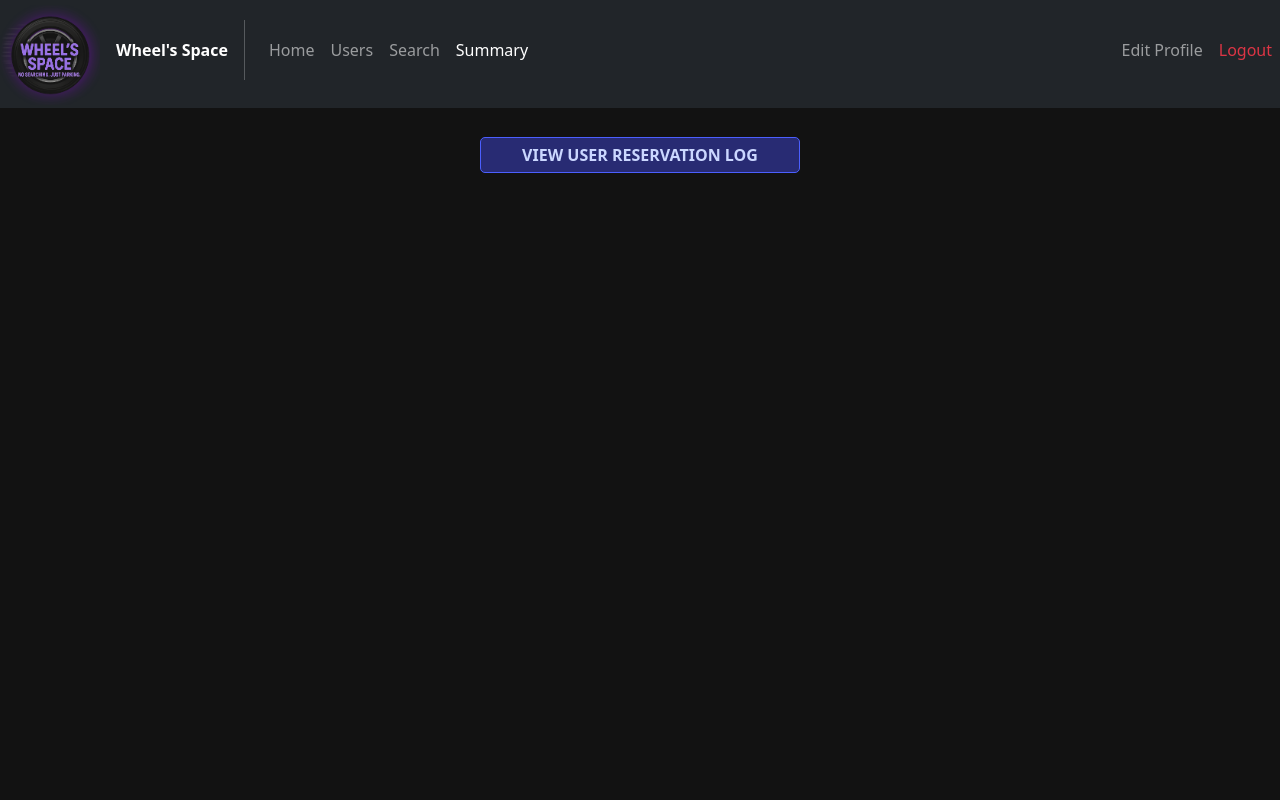
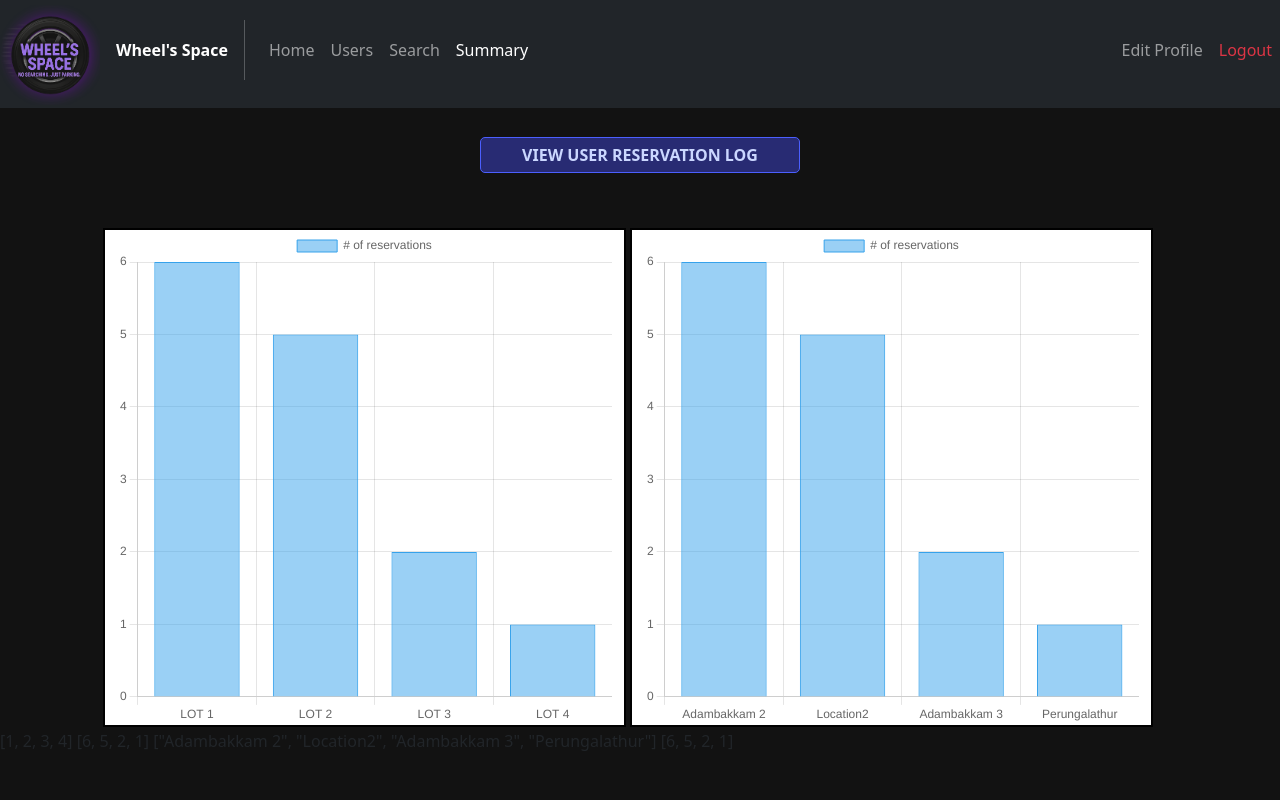
Before and after one commit to KarthikPreVin/Wheels-Space, a Flask app: page /adminsummary in a window 1280 px wide. Run offline with Flask 3, Linux system fonts and the light colour scheme; data comes from the database, SQL or seed files in the repository.

Commit message:
added admin charts using chart.js

```diff
--- a/controllers/admin_routes.py
+++ b/controllers/admin_routes.py
@@ -216,7 +216,25 @@ def adminsearch():
 
 @admin_routes.route("/adminsummary")
 def adminsummary():
-    return render_template("admin_summary.html")
+    # collect lotwise reservaation count
+    # collect location wise reservation count
+    query = text(
+        """
+        SELECT lots.lot_id, lots.location, count(*) as total
+        FROM reservations res
+        JOIN spots ON (spots.spot_id = res.spot_id)
+        JOIN lots ON (lots.lot_id = spots.lot_id)
+        GROUP BY lots.lot_id,lots.location
+        """
+    )
+    data = db.session.execute(query).all()
+    dict1 = {}
+    dict2 = {}
+    for row in data:
+        dict1[row.lot_id] = dict1.get(row.lot_id,0)+row.total
+        dict2[row.location] = dict2.get(row.location,0)+row.total
+
+    return render_template("admin_summary.html", data1 = dict1, data2 = dict2)
 
 @admin_routes.route("/adminedit", methods = ["GET","POST"])
 def adminedit():
--- a/static/css/General_style.css
+++ b/static/css/General_style.css
@@ -263,3 +263,9 @@ body{
     overflow-x: auto;
     width: 90%;
 }
+
+.chart{
+    background-color: white;
+    border: 2px solid black;
+    margin: 2px;
+}
--- a/templates/admin_summary.html
+++ b/templates/admin_summary.html
@@ -8,14 +8,12 @@
     <link rel="stylesheet" href="../static/css/General_style.css">
     <link rel="stylesheet" href="../static/css/Admin_style.css">
     <script src="https://cdn.jsdelivr.net/npm/bootstrap@5.3.0/dist/js/bootstrap.bundle.min.js"></script>
-    <style>
-
-    </style>
+    <script src="https://cdn.jsdelivr.net/npm/chart.js"></script>
 </head>
 <body>
     <nav class="navbar navbar-expand-lg navbar-dark bg-dark my-nav-bar">
         <div class="navbar-brand logo">
-            <img src = {{ url_for('static', filename='images/logo.png')}} alt="WHEEL'S SPACE LOGO" id="logo" class="img-fluid mb-5">
+            <img src = "{{ url_for('static', filename='images/logo.png')}}" alt="WHEEL'S SPACE LOGO" id="logo" class="img-fluid mb-5">
         </div>
         <span class="fw-bold text-white">Wheel's Space</span>
 
@@ -53,5 +51,70 @@
             <a href="{{url_for('admin_routes.adminhistory')}}" class="admin-button col-11 col-sm-6 col-md-4 col-xl-3 edit-btn">VIEW USER RESERVATION LOG</a>
         </div>
     </div>
+    <div class="container-fluid row d-flex justify-content-center">
+        <div class="chart col-11 col-md-5">
+            <canvas id="chart1" width="600" height="600"></canvas>
+        </div>
+        <div class="chart col-11 col-md-5">
+            <canvas id="chart2" width="600" height="600"></canvas>
+        </div>
+    </div>
+
+    {% set x1 = data1.keys() | list %}
+    {% set y1 = data1.values() | list %}
+
+    {% set x2 = data2.keys() | list | tojson%}
+    {% set y2 = data2.values() | list %}
+
+
+    {{x1}}
+    {{y1}}
+    {{x2}}
+    {{y2}}
+    <script>
+        const chart1 = document.getElementById("chart1");
+        const chart2 = document.getElementById("chart2");
+        function concatlot(num){
+            return `LOT ${num}`
+        }
+        new Chart(chart1,{
+            type: 'bar',
+            data: {
+                labels: {{x1}}.map(concatlot) ,
+                datasets: [{
+                    label: '# of reservations',
+                    data: {{y1}},
+                    borderWidth: 1
+                }],
+            },
+            options:  {
+                scales: {
+                    y: {
+                        beginsAtZero: true
+                    }
+                }
+            }
+        });
+
+        new Chart(chart2,{
+            type: 'bar',
+            data: {
+                labels: {{x2}} ,
+                datasets: [{
+                    label: '# of reservations',
+                    data: {{y2}},
+                    borderWidth: 1
+                }],
+            },
+            options:  {
+                scales: {
+                    y: {
+                        beginsAtZero: true
+                    }
+                }
+            }
+        });
+    </script>
+
 </body>
 </html>
```
